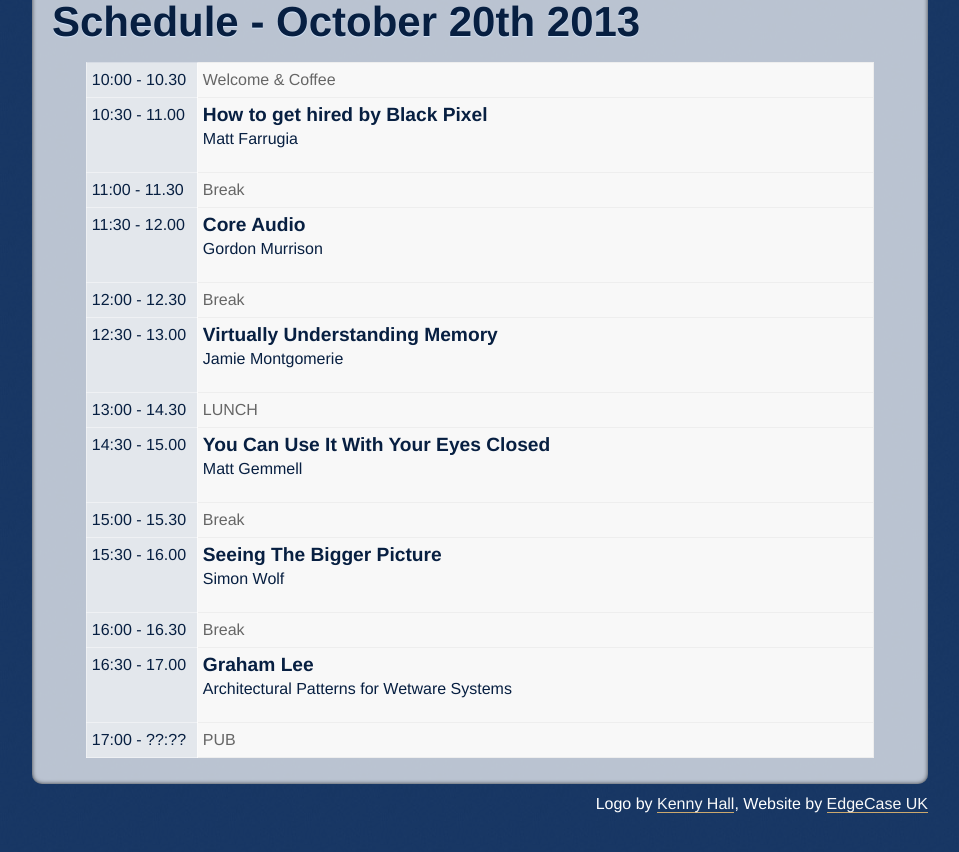
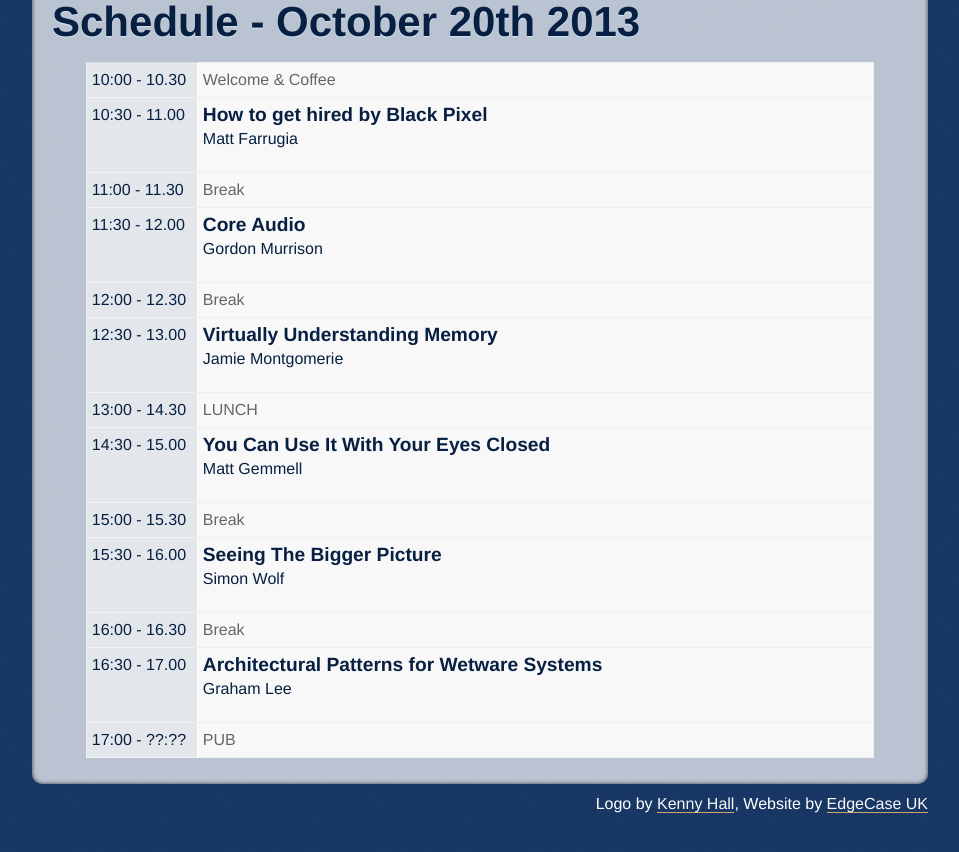
Before and after one commit to acf/nsscotland, a Jekyll site: the page built from schedule.html, in a window 1280 px wide and 900 px high, scrolled down 1160 px. Shown: the top 852 px of the window, without its empty margins (160-1119 px from the left). Built offline with Jekyll 4.4.1, drawn with Linux system fonts in a browser that asks for light colours.

Commit message:
swap graham

```diff
--- a/schedule.html
+++ b/schedule.html
@@ -156,8 +156,8 @@
   <tr>
     <th>16:30 - 17.00</th>
     <td>
-      <div class="talk">Graham Lee</div>
-      <div class="name">Architectural Patterns for Wetware Systems</div>
+      <div class="talk">Architectural Patterns for Wetware Systems</div>
+      <div class="name">Graham Lee</div>
     </td>
   </tr>
 
```
